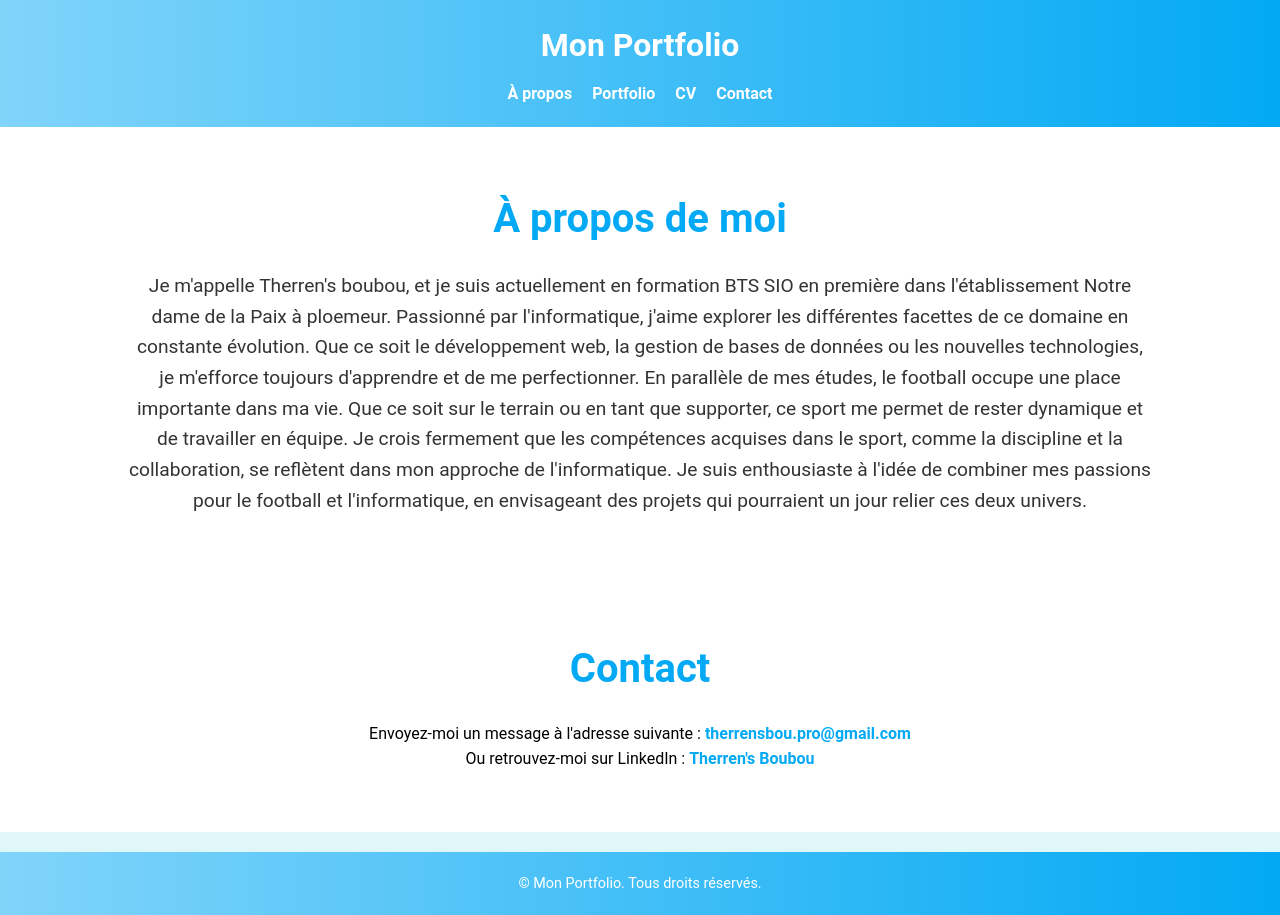
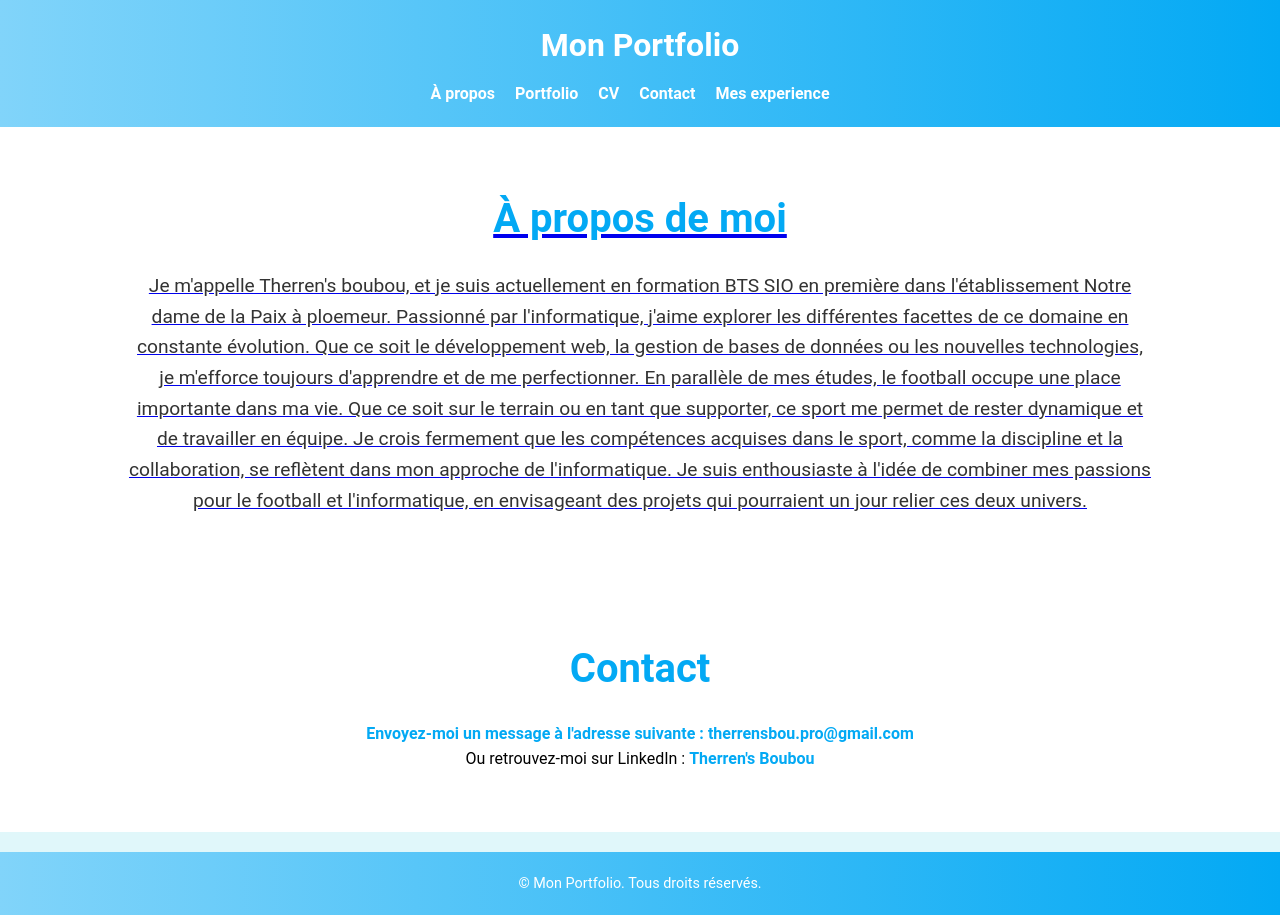
Before and after one commit to therrens/therrens.github.io, a plain HTML site: page index.html in a window 1280 px wide. Drawn offline with Linux system fonts and the light colour scheme.

Commit message:
Update index.html

```diff
--- a/index.html
+++ b/index.html
@@ -16,6 +16,7 @@
             <li><a href="#portfolio">Portfolio</a></li>
             <li><a href="https://www.canva.com/design/DAGGtlWqKo0/hjry9SozHY_uVD9wpT8Ijw/view?utm_content=DAGGtlWqKo0&utm_campaign=designshare&utm_medium=link2&utm_source=uniquelinks&utlId=hf4e1a07ab5">CV</a></li>
             <li><a href="#contact">Contact</a></li>
+            <li><a href="#experience">Mes experience</li>
           </ul>
         </nav>
       </div>
```
